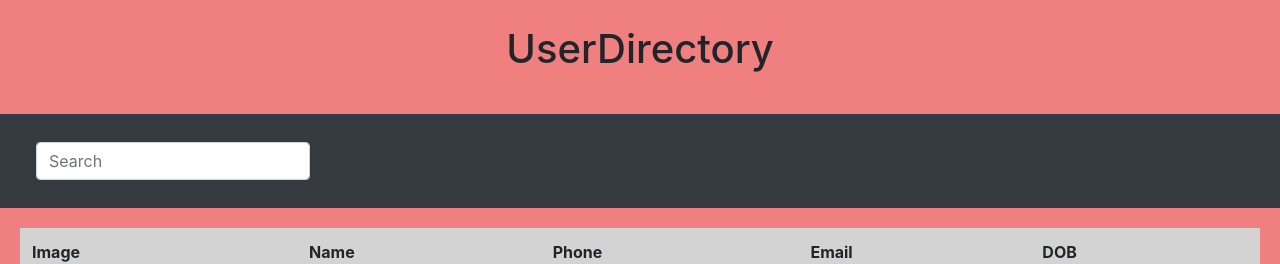
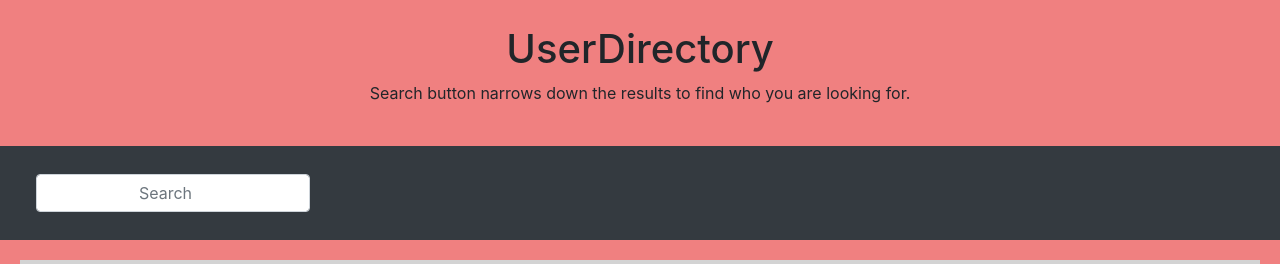
Before and after one commit to MatthewSmith23/UserDirect, a React (Create React App) app: page / in a window 1280 px wide. Shown: the top 264 px of the page. Built offline with nearby package versions, Linux system fonts and the light colour scheme; no server answers.

Commit message:
trying to center search bar

```diff
--- a/src/components/Form/index.jsx
+++ b/src/components/Form/index.jsx
@@ -10,7 +10,8 @@ function Form(props) {
                         <input name="search"
                             class="form-control me-2"
                             type="search" placeholder="Search"
-                            value={props.search} onChange={props.handleInputChange} />
+                            value={props.search} onChange={props.handleInputChange}
+                            containerStyle = {{ align:'center', justifyConttent:'center'}} />
                     </form>
                 </div>
             </nav>
--- a/src/components/Form/style.css
+++ b/src/components/Form/style.css
@@ -6,4 +6,10 @@ form {
 nav {
     text-align: center;
     justify-content: center;
+
 }
+
+input {
+    text-align: center;
+
+}
--- a/src/components/Header/index.jsx
+++ b/src/components/Header/index.jsx
@@ -6,7 +6,7 @@ function Header() {
         <div>
             <header>
                 <h1>UserDirectory</h1>
-                <p></p>
+                <p>Search button narrows down the results to find who you are looking for.</p>
             </header>
         </div>
     )
```
Also changed, not shown: 1 other file (tests, documents, lock files or other folders).
